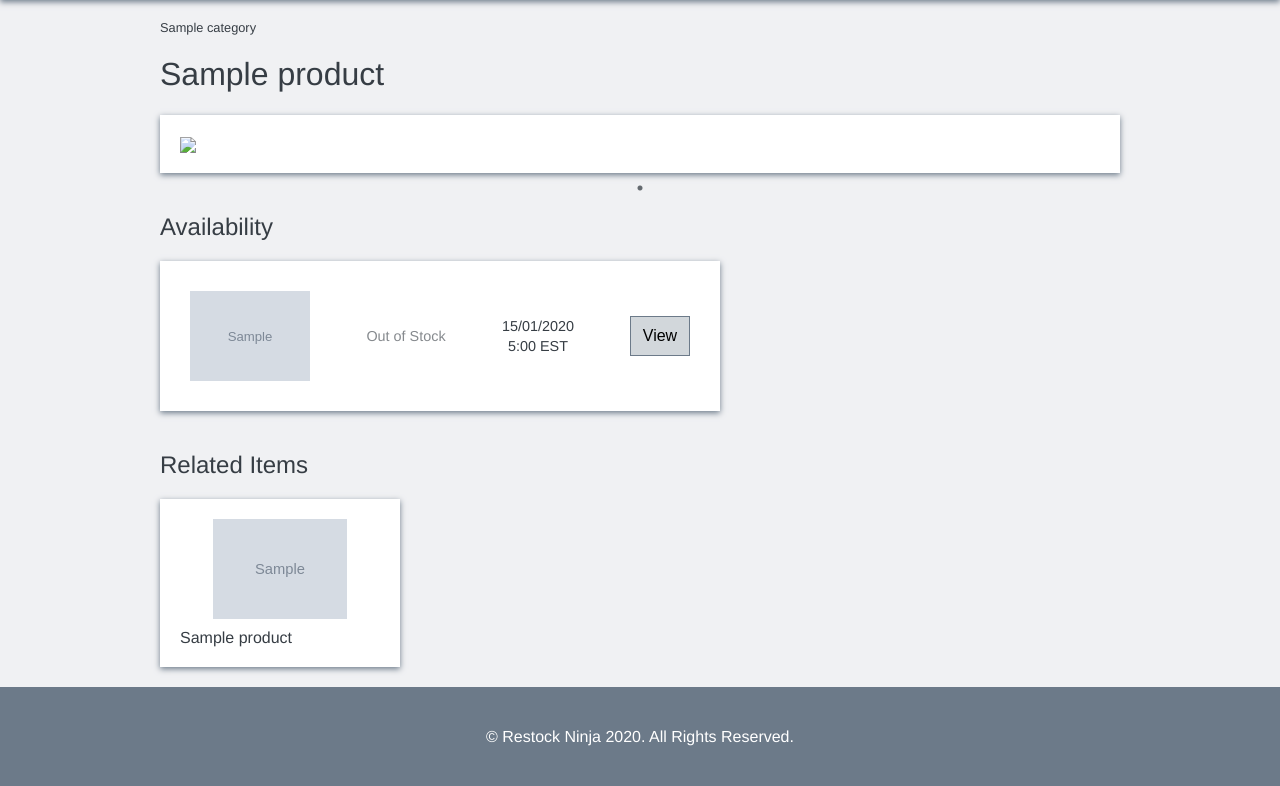
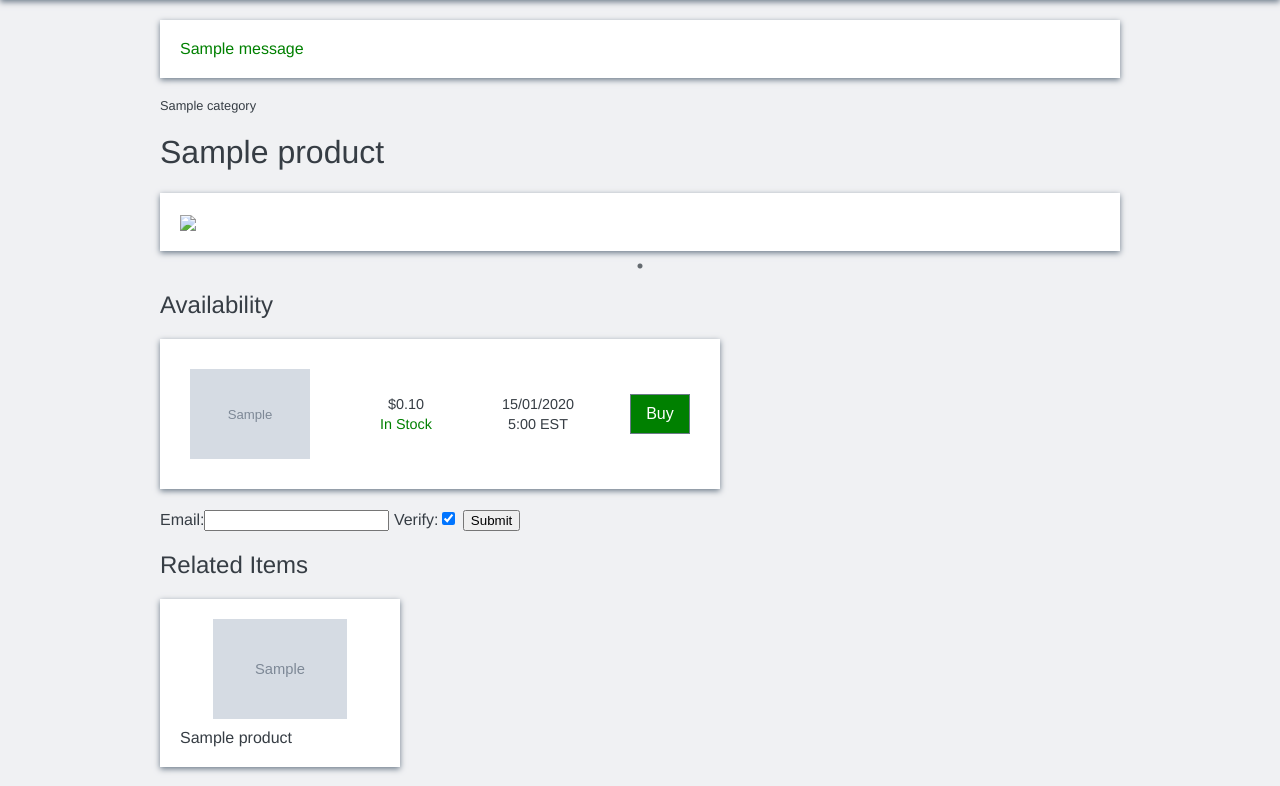
Before and after one commit to kenbrichford/restockninja, a Django app: template products/templates/products/product_detail.html in a window 1280 px wide. Shown: the part 50-836 px from the top of the page. Run offline with Django 3.2, Linux system fonts and the light colour scheme; the template is opened without the code that fills it: values that come from a table or form of the project are taken from there, others are empty; tables that the repository leaves empty hold one stand-in row (values such as "Sample post"); grey boxes marked "Sample" are stand-in pictures; one stand-in notice (Sample message) is shown; some libraries are stand-ins or nearby versions.

Commit message:
Add alert form to product page

```diff
--- a/products/templates/products/product_detail.html
+++ b/products/templates/products/product_detail.html
@@ -14,6 +14,18 @@
 {% endblock %}
 
 {% block content %}
+{% if messages %}
+<div class="container content-box">
+    <ul class="messages">
+        {% for message in messages %}
+        <li {% if message.tags %} class="{{ message.tags }}" {% endif %}>
+            {{ message }}
+        </li>
+        {% endfor %}
+    </ul>
+</div>
+{% endif %}
+
 <div class="container">
     <div class="breadcrumbs">{% if product.category.parent %}{{ product.category.get_ancestors|tree_path:" › " }} › {% endif %}{{ product.category }} </div>
     <h1>{{ product.name }}</h1>
@@ -39,7 +51,7 @@
                         <img class="vendor-logo" src="{{ price.listing.vendor.image.url }}">
                     </div>
                     <div class="listing-cell listing-status">
-                        {% if price.available %}{{ price.price|dollars }}<br><span class="available">In Stock</span>
+                        {% if price.is_available %}{{ price.price|dollars }}<br><span class="available">In Stock</span>
                         {% else %}<span class="unavailable">Out of Stock</span>{% endif %}
                     </div>
                     <div class="listing-cell listing-update">
@@ -48,14 +60,20 @@
                         {% endtimezone %}
                     </div>
                     <div class="listing-cell">
-                        <button class="buy-button {% if price.available %}available{% else %}unavailable{% endif %}">
-                            {% if price.available %}Buy{% else %}View{% endif %}
+                        <button class="buy-button {% if price.is_available %}available{% else %}unavailable{% endif %}">
+                            {% if price.is_available %}Buy{% else %}View{% endif %}
                         </button>
                     </div>
                 </div>
             </a>
         </div>
         {% endfor %}
+        <form action="{% url 'create_alert' %}" method="post">
+            {% csrf_token %}
+            {{ alert_form }}
+            <input type="submit" value="Submit">
+        </form>
+
     </div>
 
     {% if product.variants.exists %}
--- a/products/views.py
+++ b/products/views.py
@@ -5,6 +5,8 @@ from django.views.generic import DetailView
 from .models import Product, Image
 from listings.models import Listing, Price
 from scrape.scrape import Scrape
+from alerts.models import Alert
+from alerts.forms import AlertForm
 
 class ProductDetailView(DetailView):
     model = Product
@@ -37,4 +39,6 @@ class ProductDetailView(DetailView):
         context['images'] = Image.objects.filter(product=context['product']).order_by('-primary')
         context['prices'] = Price.objects.filter(listing__product=context['product'])\
             .order_by('listing', '-updated_time').distinct('listing')
+        alert = Alert(product=context['product'])
+        context['alert_form'] = AlertForm(instance=alert)
         return context
```
